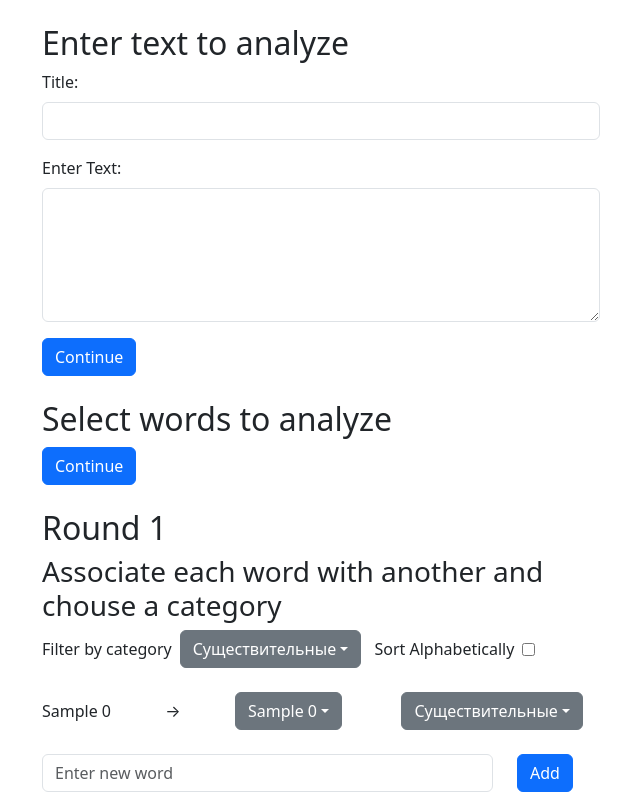
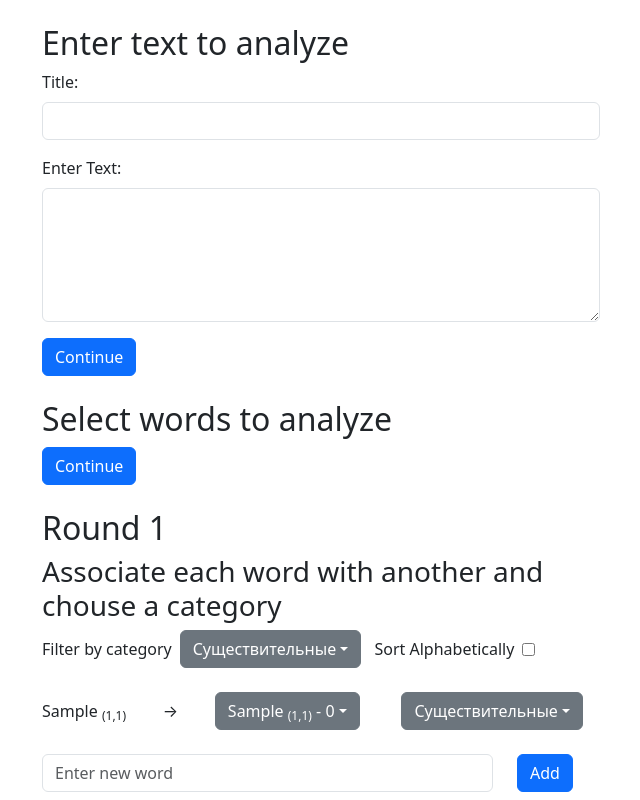
Before and after one commit to atagaew/img-approximation, a React (Create React App) app in the folder client-app/: page / in a window 1280 px wide. Both pictures are taken after typing "Sample" into the empty fields and a click on the button "Add". Shown: the top 800 px of the page, without its empty margins (40-680 px from the left). Built offline with nearby package versions, Linux system fonts and the light colour scheme.

Commit message:
Added ability to show weight of the word

```diff
--- a/client-app/src/components/Shared/WordAssociation.tsx
+++ b/client-app/src/components/Shared/WordAssociation.tsx
@@ -12,11 +12,10 @@ const WordAssociation: React.FC<{
   onWordCategorySelected: (word: Word, WordCategory: WordCategory) => void;
 }> = ({ word, allWords, onAssociationSelected, onWordCategorySelected }) => {
 
+  const sortedWords = [...allWords].sort((a, b) => a.value.localeCompare(b.value)).filter(w => w.category === word.category);
 
-  const sortedWords = [...allWords].sort((a, b) => a.value.localeCompare(b.value));
-
-  const wordTitle = (word: Word | null, defaultValue?: string): string => {
-    return word ? `${word.value} ${word.id}` : (defaultValue ? defaultValue : "Not Set");
+  const wordTitle = (word: Word | null, defaultValue?: string): React.ReactNode => {
+    return (<>{word?.value} <sub>({word?.lineNumber},{word?.wordNumber})</sub></>);
   };
 
   return (
@@ -43,12 +42,12 @@ const WordAssociation: React.FC<{
           }
         }}>
           <Dropdown.Toggle variant="secondary" id="dropdown2">
-            {wordTitle(word.associatedWord, wordTitle(word))}
+            {word.associatedWord ? wordTitle(word.associatedWord, '') : wordTitle(word, '')} - {word.referencingWords.length}
           </Dropdown.Toggle>
           <Dropdown.Menu>
             {sortedWords.map(word => (
               <Dropdown.Item key={word.id} eventKey={JSON.stringify({ value: word.value, id: word.id })}>
-                {word.value} {word.id}
+                {wordTitle(word, '')}
               </Dropdown.Item>
             ))}
           </Dropdown.Menu>
--- a/client-app/src/components/TextInput.tsx
+++ b/client-app/src/components/TextInput.tsx
@@ -23,9 +23,9 @@ const TextInput: React.FC<TextInputProps> = ({ onStartAnalysis, initialAnalysisD
         let id = 0;
         lines.forEach((line, lineNumber) => {
             const lineWords = line.split(/\s+/);
-            lineWords.forEach((wordText) => {
+            lineWords.forEach((wordText, wordNumber) => {
                 wordText = wordText.replace(/^(\P{L}+)|(\P{L}+)$/gu, '');
-                words.push(Word.create(id, lineNumber + 1, wordText, WordCategory.Nouns));
+                words.push(Word.create(id, lineNumber + 1, wordNumber + 1, wordText, WordCategory.Nouns));
                 id++;
             });
         });
--- a/client-app/src/components/WordsInitialAssociation.tsx
+++ b/client-app/src/components/WordsInitialAssociation.tsx
@@ -23,7 +23,7 @@ const WordsInitialAssociation: React.FC<{
     sortedWordsToAssociate = sortedWordsToAssociate.filter(word => word.category === currectCategory)
   }
   if (sortedWordsToAssociate && alphabeticalSorting) {
-    sortedWordsToAssociate = [...wordsToAssociate].sort((a, b) => a.value.localeCompare(b.value));
+    sortedWordsToAssociate = [...sortedWordsToAssociate].sort((a, b) => a.value.localeCompare(b.value));
   }
 
   const handleNewWordChange = (event: ChangeEvent<HTMLInputElement>) => {
--- a/client-app/src/interfaces/Word.tsx
+++ b/client-app/src/interfaces/Word.tsx
@@ -4,6 +4,7 @@ export class Word {
     id = 0;
     value = '';
     lineNumber = 0;
+    wordNumber = 0;
     isSelected= false;
     category = WordCategory.Nouns;
     // tracks all references to the word
@@ -12,21 +13,23 @@ export class Word {
     //Associate a single word with another word
     associatedWord: Word | null;
 
-    constructor(id = 0, value = '', lineNumber = 0, isSelected = false, category = WordCategory.Nouns, association:Word[] = []) {
+    constructor(id = 0, value = '', lineNumber = 0, wordNumber = 0, isSelected = false, category = WordCategory.Nouns, association:Word[] = []) {
         this.id = id;
         this.value = value;
         this.lineNumber = lineNumber;
+        this.wordNumber = wordNumber;
         this.isSelected = isSelected;
         this.category = category;
         this.referencingWords = association;
         this.associatedWord = null;
     }
 
-    static create(id: number, lineNumber: number, value: string, category: WordCategory): Word {
+    static create(id: number, lineNumber: number, wordNumber: number, value: string, category: WordCategory): Word {
         return new Word(
             id,
             value,
-            lineNumber + 1,
+            lineNumber,
+            wordNumber,
             false,
             category,
             []
--- a/client-app/src/pages/Home.tsx
+++ b/client-app/src/pages/Home.tsx
@@ -54,7 +54,7 @@ export default function Home() {
             }
         }
 
-        const word = Word.create(maxWord ? maxWord.id + 1 : 0, maxWord ? maxWord.lineNumber : 1, text, category);
+        const word = Word.create(maxWord ? maxWord.id + 1 : 0, maxWord ? maxWord.lineNumber : 1, maxWord ? maxWord.wordNumber + 1 : 1, text, category);
         setAnalysis(
             {
                 ...analysis,
```
